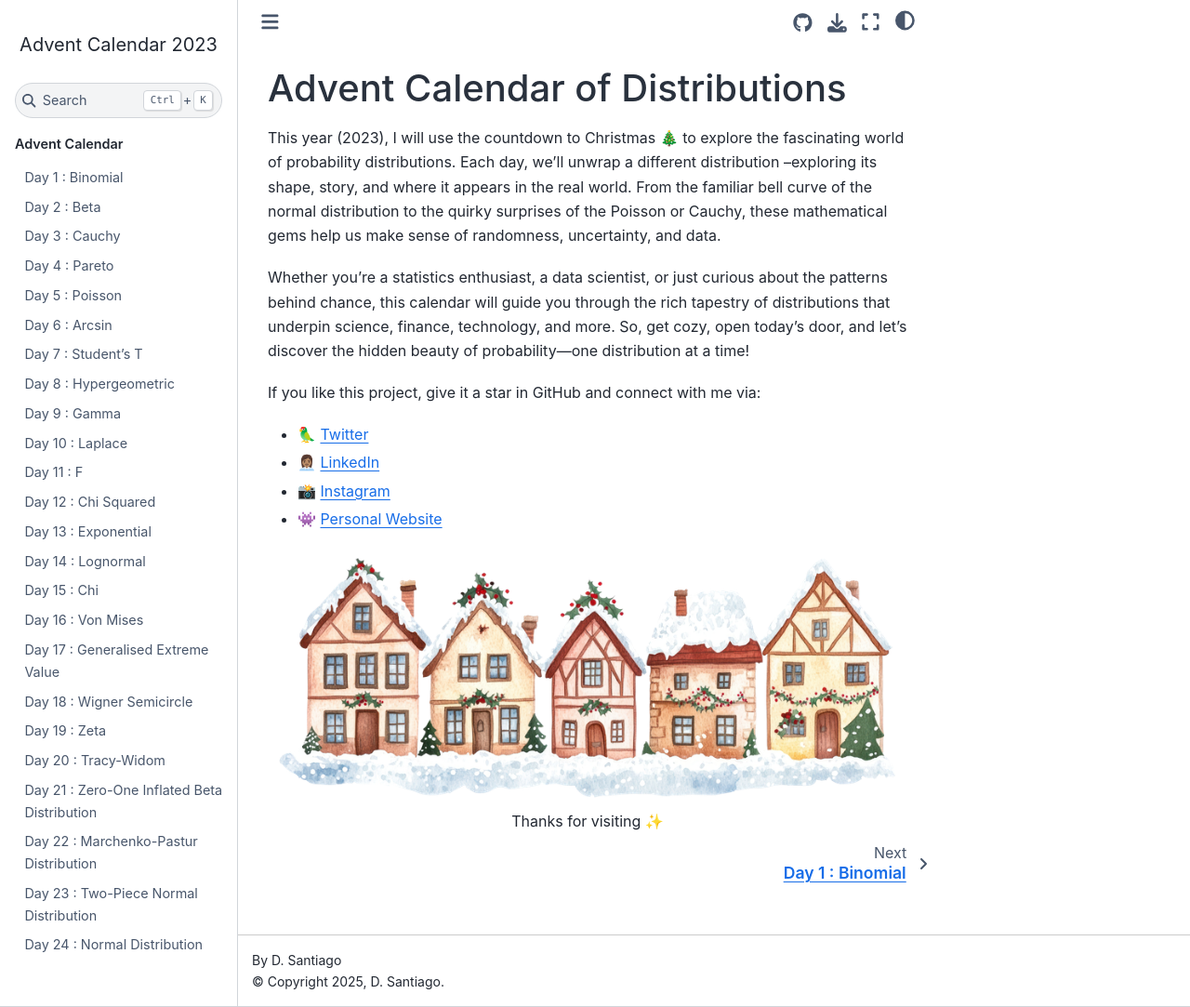
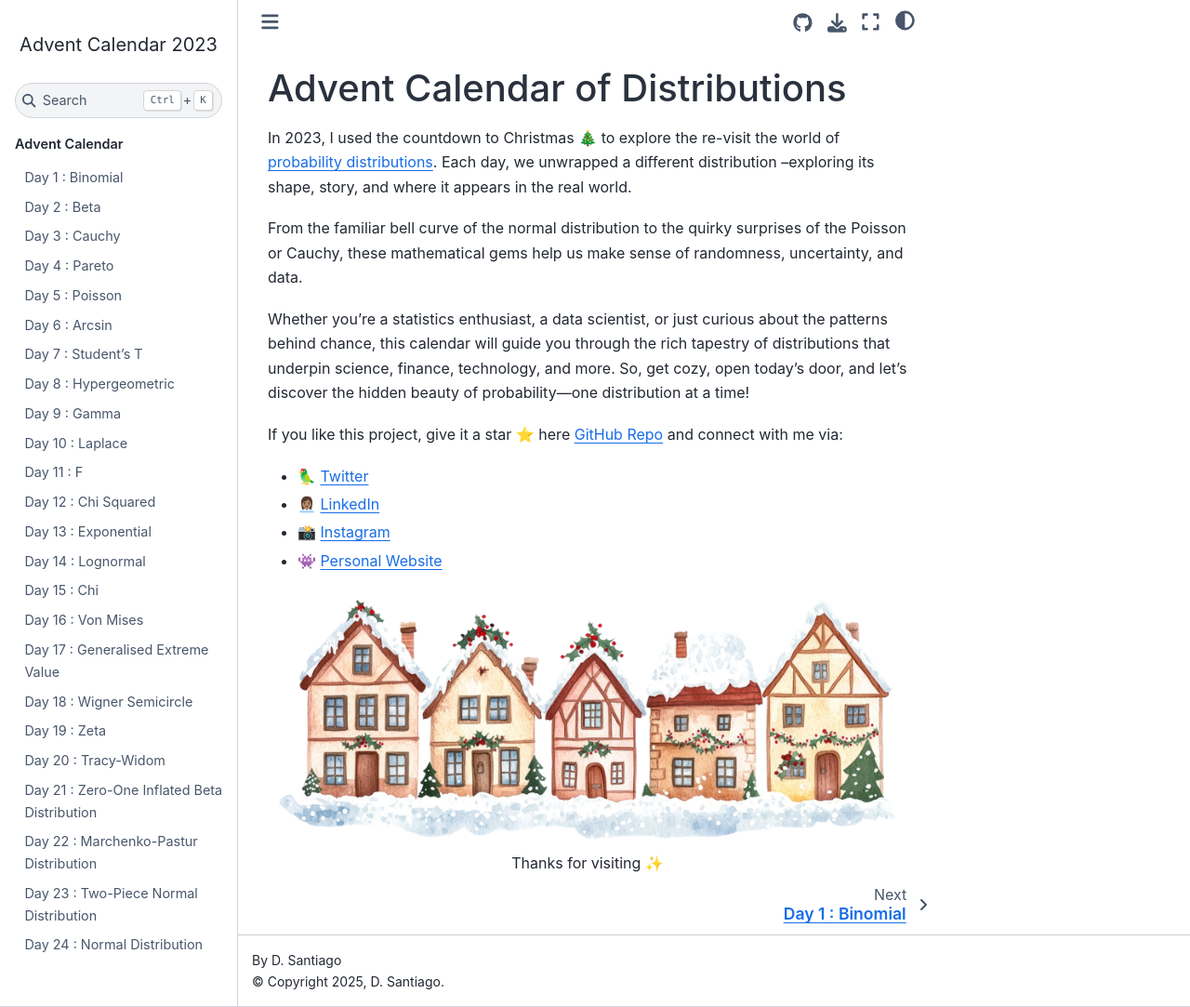
Before and after one commit to quantgirluk/advent-calendar-2023, a Sphinx documentation site: the page built from docs/source/index.rst, in a window 1280 px wide and 1083 px high. Shown: the whole window at 93% size. Built offline with Sphinx 7.4.7 and the Sphinx Book theme 1.1.4, drawn with Linux system fonts in a browser that asks for light colours; pages that are not in the unit, such as notebooks, are missing from menus.

Commit message:
Update index.rst

```diff
--- a/docs/source/index.rst
+++ b/docs/source/index.rst
@@ -6,8 +6,10 @@
 Advent Calendar of Distributions
 ================================
 
-This year (2023), I will use the countdown to Christmas 🎄 to explore the fascinating world of probability distributions.
-Each day, we'll unwrap a different distribution --exploring its shape, story, and where it appears in the real world.
+In 2023, I used the countdown to Christmas 🎄 to explore the re-visit the world of `probability distributions <https://en.wikipedia.org/wiki/Probability_distribution>`_.
+Each day, we unwrapped a different distribution --exploring its shape, story, and where it appears in the real world.
+
+
 From the familiar bell curve of the normal distribution to the quirky surprises of the Poisson or Cauchy,
 these mathematical gems help us make sense of randomness, uncertainty, and data.
 
@@ -16,7 +18,7 @@ this calendar will guide you through the rich tapestry of distributions that und
 So, get cozy, open today’s door, and let’s discover the hidden beauty of probability—one distribution at a time!
 
 
-If you like this project, give it a star in GitHub and connect with me via:
+If you like this project, give it a star ⭐ here `GitHub Repo <https://github.com/quantgirluk/advent-calendar-2023>`_ and connect with me via:
 
 - 🦜 `Twitter <https://twitter.com/Quant_Girl>`_
 - 👩🏽‍💼 `LinkedIn <https://www.linkedin.com/in/dialidsantiago/>`_
```
